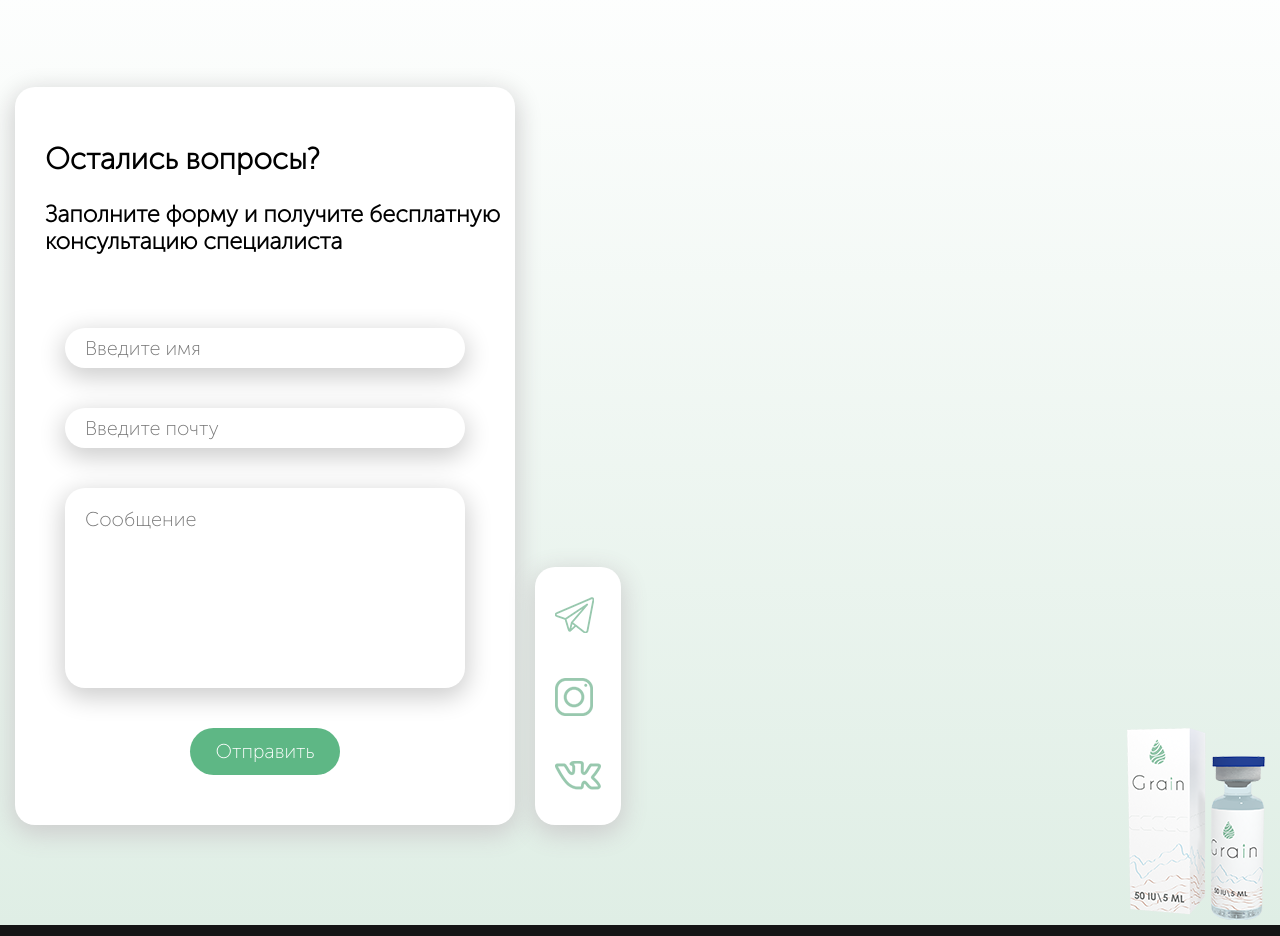
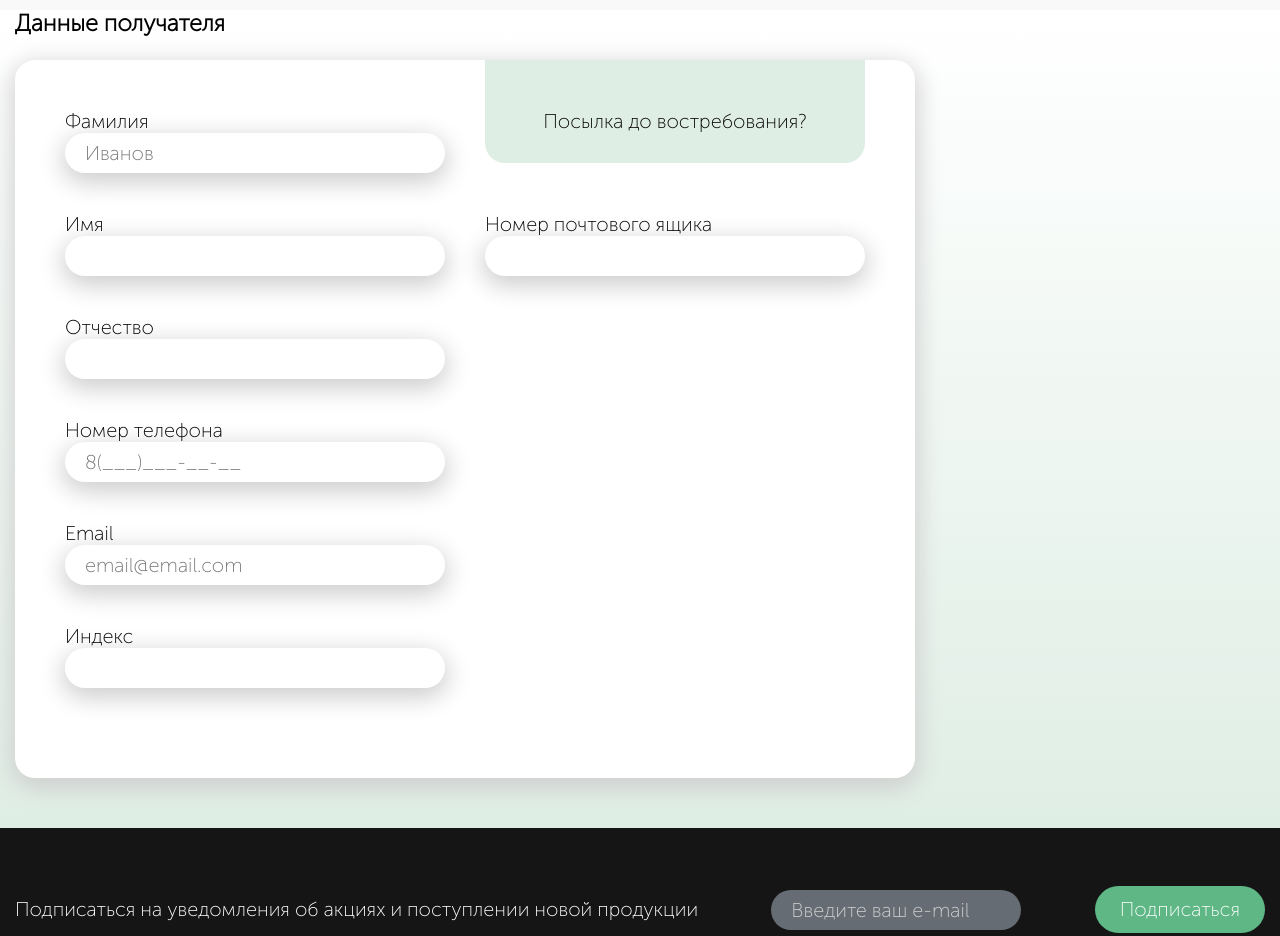
Before and after one commit to tatochko/grain, a website: page app/cart.html in a window 1280 px wide. Shown: the part 1260-2196 px from the top of the page. Drawn offline with nearby package versions, Linux system fonts and the light colour scheme.

Commit message:
upd page 2 form

```diff
--- a/app/cart.html
+++ b/app/cart.html
@@ -130,31 +130,30 @@
 
   <section class="form">
     <div class="container">
+      <h3>Данные получателя</h3>
       <div class="form__inner">
         <div class="form__inner-left">
-          <div class="box">
-            <div class="box-title">
-              <h2>Остались вопросы?</h2>
-              <h3>Заполните форму и получите
-                бесплатную консультацию специалиста</h3>
-            </div>
-            <form class="box-inner">
-              <input type="text" placeholder="Введите имя">
-              <input type="text" placeholder="Введите почту">
-              <textarea placeholder="Сообщение"></textarea>
-              <button class="btn">Отправить</button>
-            </form>
-          </div>
-          <aside class="contacts">
-            <ul>
-              <li><i class="tele"></i></li>
-              <li><i class="inst"></i></li>
-              <li><i class="vk"></i></li>
-            </ul>
-          </aside>
+          <form class="box">
+            <label for="">Фамилия</label>
+            <input type="text" placeholder="Иванов">
+            <label for="">Имя</label>
+            <input type="text">
+            <label for="">Отчество</label>
+            <input type="text">
+            <label for="">Номер телефона</label>
+            <input type="text" placeholder="8(___)___-__-__">
+            <label for="">Email</label>
+            <input type="text" placeholder="email@email.com">
+            <label for="">Индекс</label>
+            <input type="text">
+          </form>
         </div>
         <div class="form__inner-right">
-          <img src="../img/3d.png" alt="grain">
+          <div class="top">
+            <p>Посылка до востребования?</p>
+          </div>
+          <label for="">Номер почтового ящика</label>
+          <input type="text">
         </div>
       </div>
     </div>
--- a/app/scss/style.scss
+++ b/app/scss/style.scss
@@ -982,6 +982,7 @@
 }
 
 .checkout{
+    padding-bottom: 50px;
     .checkout__inner{
         display: flex;
         justify-content: space-between;
@@ -1156,4 +1157,71 @@
         }
     }
 }
+
+.form{
+    padding-bottom: 50px;
+    .form__inner{
+        border-radius: 20px;
+        border: 0;
+        background-color: #fff;
+        box-shadow: 0px 7px 24.3px 2.7px #cecece;
+        width: 900px;
+        display: flex;
+        justify-content: space-between;
+        align-items: unset;
+        padding: 0 50px 50px 50px;
+        &-left{
+            padding-top: 50px;
+            padding-bottom: 0;
+            .box{
+                box-shadow: none;
+                width: 100%;
+                label{
+                    padding-bottom: 10px;
+                }
+                input{
+                    display: block;
+                    border-radius: 100px;
+                    border: 0;
+                    background-color: #fff;
+                    box-shadow: 0px 7px 24.3px 2.7px #cecece;
+                    width: 380px;
+                    height: 40px;
+                    margin-bottom: 40px;
+                    padding-left: 20px;
+                    &:focus {
+                        outline: none;
+                    }
+                }
+            }
+        }
+        &-right{
+            .top{
+                background-color: #dfeee5;
+                border-radius: 0 0 20px 20px;
+                padding-top: 50px;
+                padding-bottom: 30px;
+                margin-bottom: 50px;
+                text-align: center;
+                p{
+                    margin: 0;
+                }
+            }
+            input{
+                display: block;
+                border-radius: 100px;
+                border: 0;
+                background-color: #fff;
+                box-shadow: 0px 7px 24.3px 2.7px #cecece;
+                width: 380px;
+                height: 40px;
+                margin-bottom: 40px;
+                padding-left: 20px;
+                &:focus {
+                    outline: none;
+                }
+            }
+        }
+    }
+}
 @import "media";
```
Also changed, not shown: app/css/style.min.css, 1 other file.
